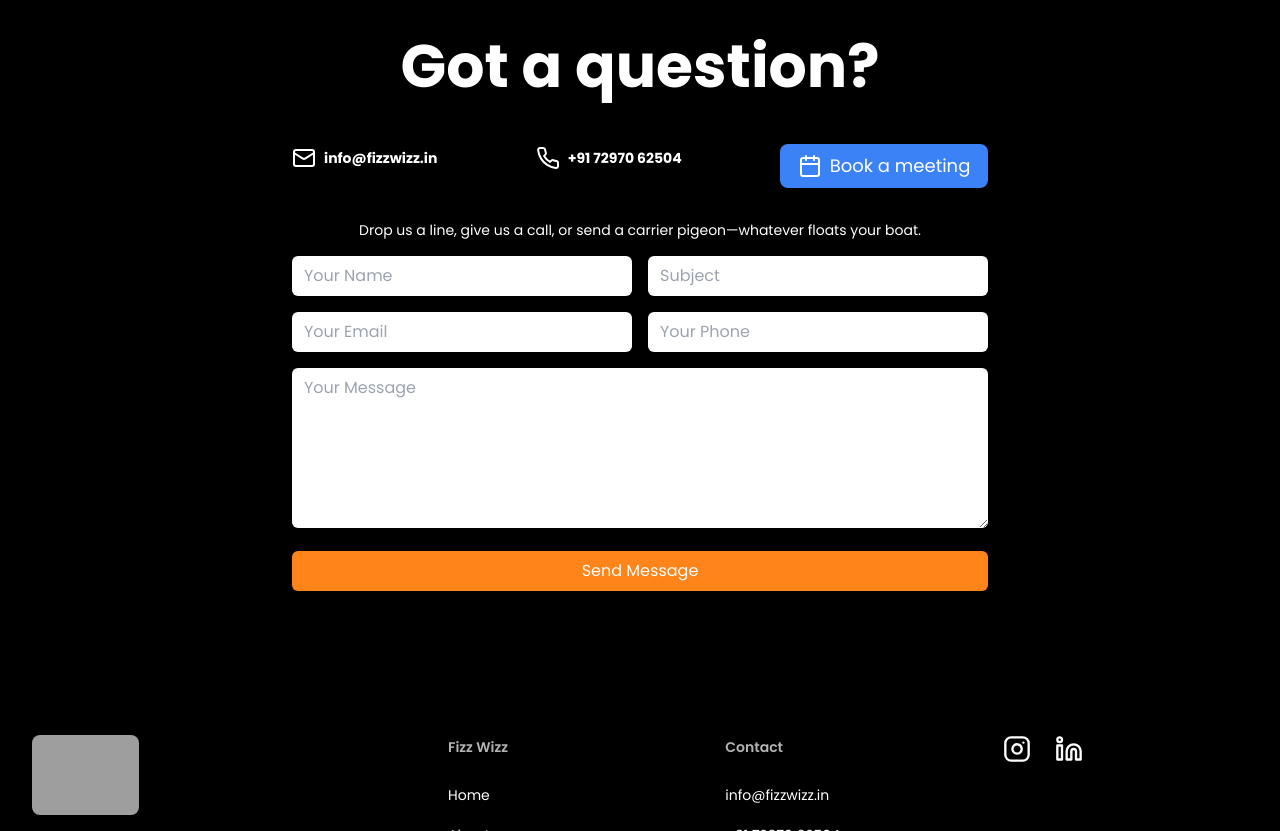
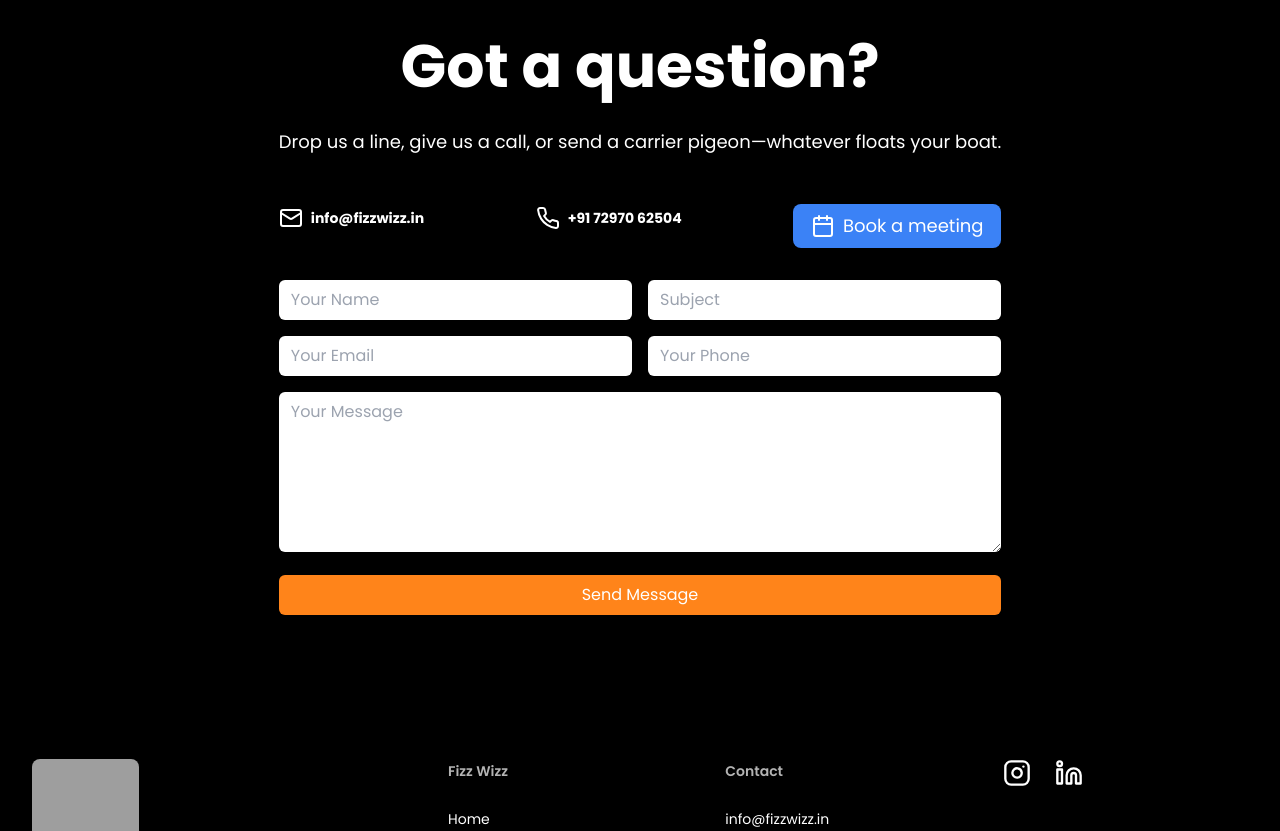
Before and after one commit to kapildadhich075/fizzwizz, a Next.js app: page / in a window 1280 px wide. Shown: the part 2180-3011 px from the top of the page. Built offline with nearby package versions, Linux system fonts and the light colour scheme; grey boxes are pictures that could not be loaded.

Commit message:
frontend update

```diff
--- a/app/(Components)/Contact.tsx
+++ b/app/(Components)/Contact.tsx
@@ -52,6 +52,17 @@ export default function Contact() {
 
         <div className="flex flex-col w-full gap-8">
           {/* Contact Information Section */}
+
+          {/* Contact Form Section */}
+          <div className="w-full">
+            <div className="space-y-8">
+              <div className="text-center">
+                <p className="text-white text-lg">
+                  Drop us a line, give us a call, or send a carrier
+                  pigeon—whatever floats your boat.
+                </p>
+              </div>
+
               <div className="flex flex-col sm:flex-row justify-between items-center gap-4">
                 <div className="text-center">
                   <h2 className="text-2xl text-white font-bold flex items-center justify-center">
@@ -78,16 +89,6 @@ export default function Contact() {
                 </div>
 
                 <CalendlyButton />
-          </div>
-
-          {/* Contact Form Section */}
-          <div className="w-full">
-            <div className="space-y-4">
-              <div className="text-center">
-                <p className="text-white text-sm">
-                  Drop us a line, give us a call, or send a carrier
-                  pigeon—whatever floats your boat.
-                </p>
               </div>
 
               <form className="space-y-4" onSubmit={handleSubmit}>
```
Lines whose indentation alone changed are shown as unchanged.
